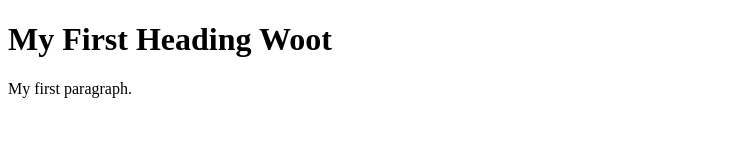
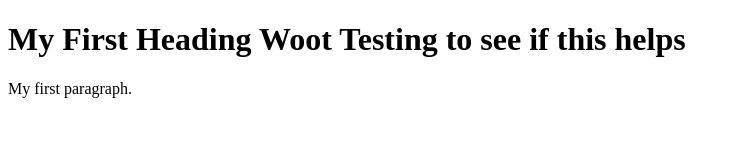
Before and after one commit to Arsorathia/Otter, a website: page index.html in a window 1280 px wide. Shown: the whole page, without its empty margins (0-740 px from the left). Drawn offline with Linux system fonts and the light colour scheme.

Commit message:
Updated index

```diff
--- a/index.html
+++ b/index.html
@@ -2,7 +2,7 @@
 <html>
 <body>
 
-<h1>My First Heading Woot</h1>
+<h1>My First Heading Woot Testing to see if this helps</h1>
 
 <p>My first paragraph.</p>
 
```
